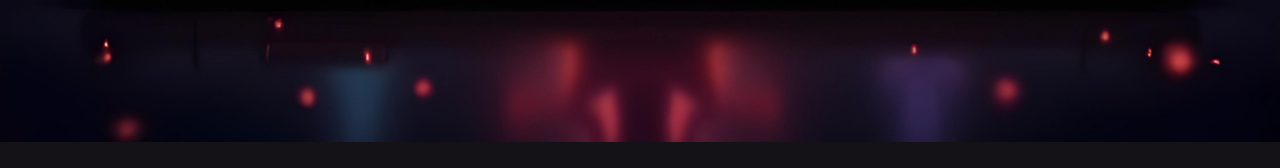
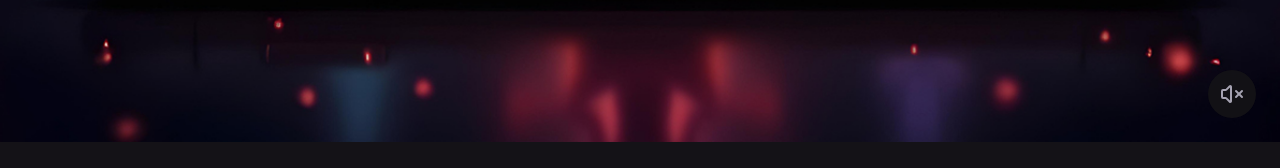
Before and after one commit to jaisriram0982/chantolgy-showcase, a Next.js app in the folder web/: page / in a window 1280 px wide. Shown: the part 742-910 px from the top of the page. Built offline with nearby package versions, Linux system fonts and the light colour scheme.

Commit message:
audio button update

```diff
--- a/web/package.json
+++ b/web/package.json
@@ -12,10 +12,12 @@
     "@emailjs/browser": "^4.4.1",
     "clsx": "^2.1.1",
     "gsap": "^3.13.0",
+    "lucide-react": "^0.525.0",
     "next": "15.3.4",
     "react": "^19.0.0",
     "react-dom": "^19.0.0",
-    "typed.js": "^2.1.0"
+    "typed.js": "^2.1.0",
+    "zustand": "^5.0.6"
   },
   "devDependencies": {
     "@eslint/eslintrc": "^3",
--- a/web/src/components/SectionHero/SectionHero.tsx
+++ b/web/src/components/SectionHero/SectionHero.tsx
@@ -5,13 +5,14 @@ import clsx from "clsx";
 import { useUtilities } from "@/hooks/useUtilities";
 import { gsap } from "gsap";
 import { TypingEffect } from "@/components/TypingEffect/TypingEffect";
+import { Volume2, VolumeX } from "lucide-react";
 
 interface ISectionHero {
   className?: string;
 }
 
 export const SectionHero: React.FC<ISectionHero> = ({ className }) => {
-  const { isMobile } = useUtilities();
+  const { isMobile, toggleMusic, isPlaying } = useUtilities();
   const sectionRef = useRef<HTMLDivElement>(null);
   const titleRef = useRef<HTMLHeadingElement>(null);
   const companyRef = useRef<HTMLHeadingElement>(null);
@@ -26,7 +27,6 @@ export const SectionHero: React.FC<ISectionHero> = ({ className }) => {
     if (!sectionRef.current) return;
 
     const ctx = gsap.context(() => {
-      // Initial states - start invisible and slightly offset
       gsap.set(
         [
           titleRef.current,
@@ -40,13 +40,11 @@ export const SectionHero: React.FC<ISectionHero> = ({ className }) => {
         }
       );
 
-      // Elegant entrance animation timeline
       const entranceTl = gsap.timeline({
         defaults: { ease: "power3.out" },
-        delay: 2.4, // Start after loader
+        delay: 2.4,
       });
 
-      // Staggered entrance animations
       entranceTl
         .to(titleRef.current, {
           opacity: 1,
@@ -91,7 +89,7 @@ export const SectionHero: React.FC<ISectionHero> = ({ className }) => {
     <div
       ref={sectionRef}
       className={clsx(
-        "w-full min-h-screen bg-cover bg-center bg-no-repeat border-black p-4 flex flex-col items-center",
+        "relative w-full min-h-screen bg-cover bg-center bg-no-repeat border-black p-4 flex flex-col items-center",
         className
       )}
       style={{
@@ -120,11 +118,24 @@ export const SectionHero: React.FC<ISectionHero> = ({ className }) => {
         <div ref={typingRef} className="mt-6">
           <TypingEffect
             className="text-style2-white"
-            startDelay={0} // No delay since it's controlled by GSAP
+            startDelay={0}
             pauseDuration={2500}
           />
         </div>
       </div>
+
+      {/* Music Toggle Button in Bottom Right of Section */}
+      <button
+        onClick={toggleMusic}
+        title={isPlaying ? "Turn music off" : "Turn music on"}
+        className="absolute bottom-6 right-6 z-10 p-3 rounded-full bg-[#141217F2] backdrop-blur-md text-[#A6A3B2] hover:bg-[#4D425C] transition duration-200"
+      >
+        {isPlaying ? (
+          <Volume2 className="w-6 h-6" />
+        ) : (
+          <VolumeX className="w-6 h-6" />
+        )}
+      </button>
     </div>
   );
 };
--- /dev/null
+++ b/web/src/hooks/useAudio.ts
@@ -0,0 +1,12 @@
+// store/useAudioStore.ts
+import { create } from 'zustand';
+
+interface AudioState {
+  isPlaying: boolean;
+  setIsPlaying: (state: boolean) => void;
+}
+
+export const useAudio = create<AudioState>((set) => ({
+  isPlaying: false,
+  setIsPlaying: (val) => set({ isPlaying: val }),
+}));
--- a/web/src/hooks/useUtilities.ts
+++ b/web/src/hooks/useUtilities.ts
@@ -1,15 +1,17 @@
-'use client';
+"use client";
 
-import { useState, useEffect, useRef } from 'react';
+import { useState, useEffect, useRef } from "react";
+import { useAudio } from "@/hooks/useAudio";
+
+let audioRef: HTMLAudioElement | null = null;
 
 export const useUtilities = () => {
   const [isMobile, setIsMobile] = useState(false);
-  const [isPlaying, setIsPlaying] = useState(false);
-  const audioRef = useRef<HTMLAudioElement | null>(null);
+  const { isPlaying, setIsPlaying } = useAudio();
 
   useEffect(() => {
     // Define the mobile breakpoint (768px is a common breakpoint for mobile/tablet)
-    const mobileMediaQuery = window.matchMedia('(max-width: 767px)');
+    const mobileMediaQuery = window.matchMedia("(max-width: 767px)");
 
     // Set initial value
     setIsMobile(mobileMediaQuery.matches);
@@ -20,35 +22,35 @@ export const useUtilities = () => {
     };
 
     // Add event listener
-    mobileMediaQuery.addEventListener('change', handleMediaQueryChange);
+    mobileMediaQuery.addEventListener("change", handleMediaQueryChange);
 
     // Initialize audio element
-    if (!audioRef.current) {
-      audioRef.current = new Audio('/bkg_chantolgy-v1.mp3');
-      audioRef.current.loop = true;
-      audioRef.current.volume = 0.3; // Set volume to 30%
+    if (!audioRef) {
+      audioRef = new Audio("/bkg_chantolgy-v1.mp3");
+      audioRef.loop = true;
+      audioRef.volume = 0.3; // Set volume to 30%
 
       // Add event listeners for audio
-      audioRef.current.addEventListener('play', () => setIsPlaying(true));
-      audioRef.current.addEventListener('pause', () => setIsPlaying(false));
-      audioRef.current.addEventListener('ended', () => setIsPlaying(false));
+      audioRef.addEventListener("play", () => setIsPlaying(true));
+      audioRef.addEventListener("pause", () => setIsPlaying(false));
+      audioRef.addEventListener("ended", () => setIsPlaying(false));
     }
 
     // Cleanup function
     return () => {
-      mobileMediaQuery.removeEventListener('change', handleMediaQueryChange);
-      if (audioRef.current) {
-        audioRef.current.pause();
-        audioRef.current = null;
+      mobileMediaQuery.removeEventListener("change", handleMediaQueryChange);
+      if (audioRef) {
+        audioRef.pause();
+        audioRef = null;
       }
     };
-  }, []);
+  }, [setIsPlaying]);
 
   // Smooth scroll to element by ID with navbar offset
   const scrollToElementById = (elementId: string, offset: number = 80) => {
     try {
       // Remove # if provided
-      const id = elementId.startsWith('#') ? elementId.slice(1) : elementId;
+      const id = elementId.startsWith("#") ? elementId.slice(1) : elementId;
 
       // Find the element
       const element = document.getElementById(id);
@@ -63,54 +65,56 @@ export const useUtilities = () => {
         // Smooth scroll to the calculated position
         window.scrollTo({
           top: offsetPosition,
-          behavior: 'smooth'
+          behavior: "smooth",
         });
       } else {
         console.warn(`Element with id "${id}" not found`);
       }
     } catch (error) {
-      console.error('Error scrolling to element:', error);
+      console.error("Error scrolling to element:", error);
     }
   };
 
   // Play background music function
   const playMusic = async () => {
-    try {
-      if (audioRef.current && !isPlaying) {
+    if (audioRef && audioRef.paused) {
+      try {
         // Modern browsers require user interaction before playing audio
-        const playPromise = audioRef.current.play();
-
-        if (playPromise !== undefined) {
-          await playPromise;
-          console.log('Background music started playing');
-        }
+        await audioRef.play();
+      } catch (error) {
+        console.log("Could not play background music:", error);
       }
-    } catch (error) {
-      console.log('Could not play background music:', error);
-      // This is expected if user hasn't interacted with the page yet
     }
   };
 
   // Stop background music function
   const stopMusic = () => {
-    try {
-      if (audioRef.current && isPlaying) {
-        audioRef.current.pause();
-        console.log('Background music stopped');
+    if (audioRef && !audioRef.paused) {
+      try {
+        audioRef.pause();
+        console.log("Background music stopped");
+      } catch (error) {
+        console.log("not playing", error);
       }
-    } catch (error) {
-      console.log('Could not stop background music:', error);
     }
   };
 
   // Toggle music function
   const toggleMusic = () => {
-    if (isPlaying) {
+    if (!audioRef) return;
+    if (audioRef.paused) {
+      playMusic();
+    } else {
       stopMusic();
-    } else {
-      playMusic();
     }
   };
 
-  return { isMobile, scrollToElementById, playMusic, stopMusic, toggleMusic, isPlaying };
+  return {
+    isMobile,
+    scrollToElementById,
+    playMusic,
+    stopMusic,
+    toggleMusic,
+    isPlaying,
+  };
 };
```
Also changed, not shown: 1 other file (tests, documents, lock files or other folders).
